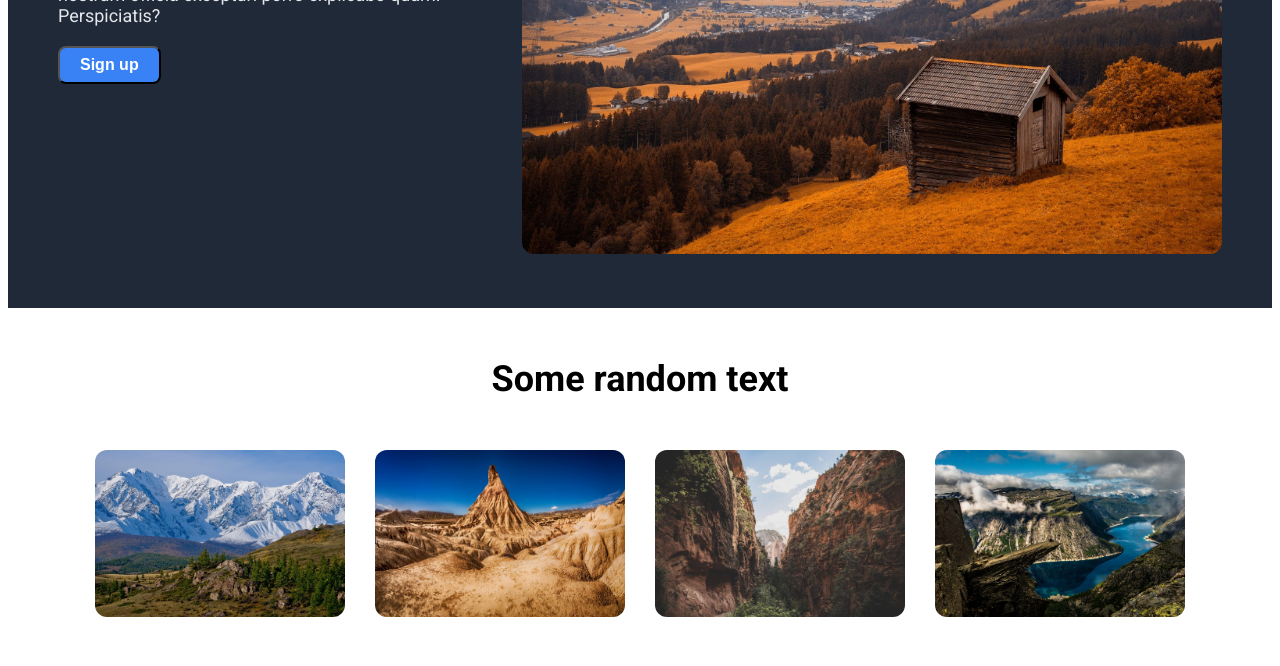
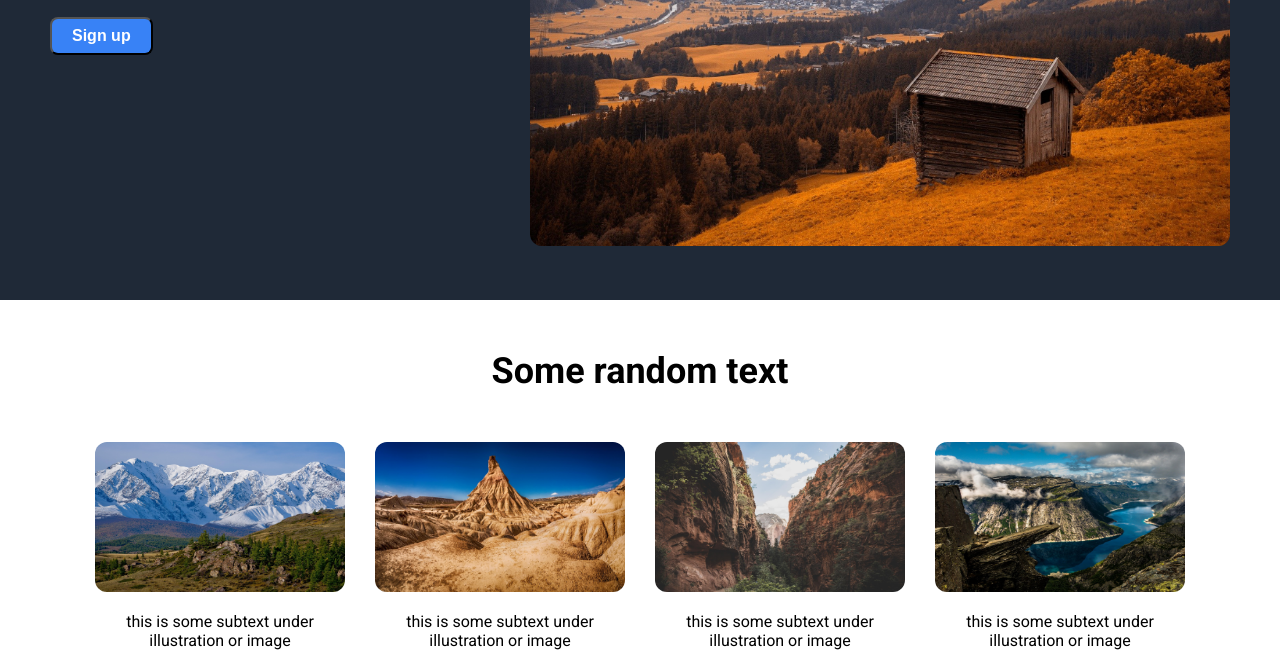
Before and after one commit to angelo-111/landing-page, a plain HTML site: page index.html in a window 1280 px wide. Shown: the part 411-1077 px from the top of the page. Before the commit the page ends 1036 px from the top, so only its background shows below. Drawn offline with Linux system fonts and the light colour scheme.

Commit message:
center text and picssize  on section2

```diff
--- a/index.html
+++ b/index.html
@@ -11,7 +11,7 @@
     <div class="sections">
         <div class="section1">
             <div class="header">
-                <img id="pic01" src="./pics/logo.png" alt="logo">
+                <img id="logo" src="./pics/logo.png" alt="logo">
                 <ul class="links">
                     <li><a href="#">header link one</a></li>
                     <li><a href="#">header link two</a></li>
@@ -30,13 +30,25 @@
             </div>
         </div>
         <div class="section2">
-            <p1>Some random text</p1>
-            <p2>
-                <img id="pic03" src="./pics/mount.jpg" alt="mountain view">
-                <img id="pic04" src="./pics/desert.jpg" alt="desert view">
-                <img id="pic05" src="./pics/cliffs.jpg" alt="cliffs view">
-                <img id="pic06" src="./pics/water.jpg" alt="water view">
-            </p2>
+            <div class="title">Some random text</div>
+            <div class="container">
+                <div class="info">
+                    <img src="./pics/mount.jpg" alt="mountain view">
+                    <p class="text">this is some subtext under illustration or image</p>
+                </div>
+                <div class="info">
+                    <img src="./pics/desert.jpg" alt="desert view">
+                    <p class="text">this is some subtext under illustration or image</p>
+                </div>
+                <div class="info">
+                    <img src="./pics/cliffs.jpg" alt="cliffs view">
+                    <p class="text">this is some subtext under illustration or image</p>
+                </div>
+                <div class="info">
+                    <img src="./pics/water.jpg" alt="water view">
+                    <p class="text">this is some subtext under illustration or image</p>
+                </div>
+            </div>
         </div>
         <div class="section3">
 
--- a/style.css
+++ b/style.css
@@ -5,6 +5,7 @@ body {
     display: flex;
     flex-direction: column;
     flex: 1;
+    margin: 0;
 }
 
 .section1 {
@@ -27,18 +28,15 @@ ul {
 
 }
 
-li {
-
-}
-
 a {
     text-decoration: none;
 
     color: #e5e7eb;
 }
 
-#pic01 {
+#logo {
     width: 100px;
+    height: auto;
 }
 
 .body {
@@ -78,27 +76,30 @@ button {
 
 #pic02 {
     width: 700px;
+    height: auto;
 }
 
-.section2 {
-    display: flex;
-    flex-direction: column;
-}
-
-p1 {
+.title {
     font-size: 36px;
     font-weight: 900;
-    align-self: center;
+    display: flex;
+    justify-content: center;
     padding: 50px;
 }
 
-p2 {
+.container {
     display: flex;
     justify-content: center;
     gap: 30px;
+    text-align: center;
+}
+
+.info {
+    max-width: 250px;
 }
 
 img {
     width: 250px;
+    height: 150px;
     border-radius: 12px;
 }
```
